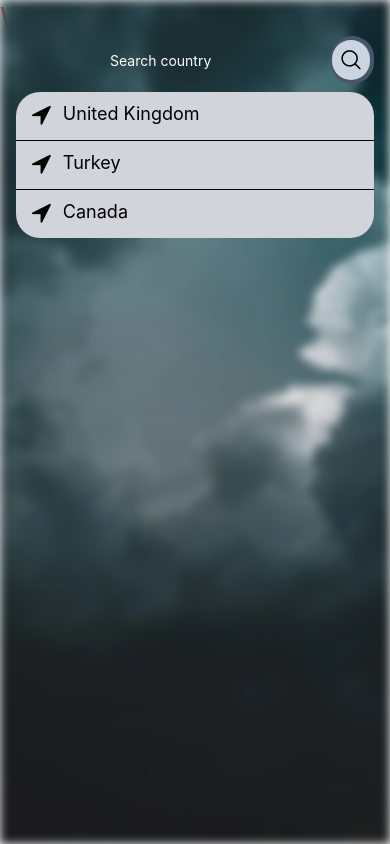
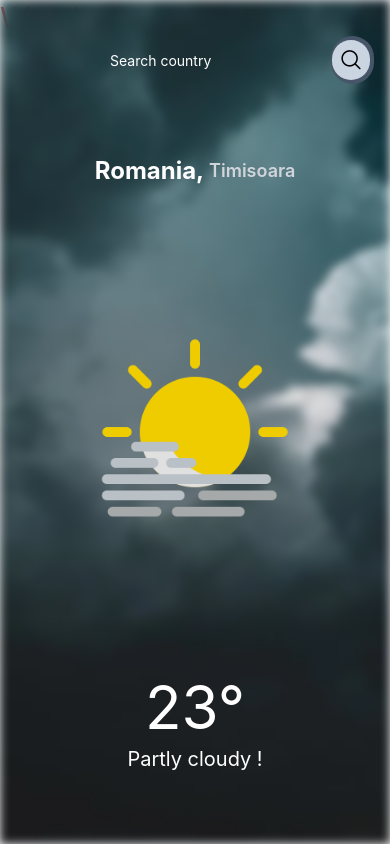
Before and after one commit to Vladimir-Ciuculescu/WeatherWiz, a React Native app: screen /Home in a window 390 px wide. Built offline with nearby package versions, Linux system fonts and the light colour scheme.

Commit message:
Added dummy title location and dummy temperature

```diff
--- a/app.d.ts
+++ b/app.d.ts
@@ -1,2 +1,3 @@
 /// <reference types="nativewind/types" />
 declare module "*.webp";
+declare module "*.png";
--- a/components/SearchBar.tsx
+++ b/components/SearchBar.tsx
@@ -1,11 +1,15 @@
 import { View, TextInput, Pressable, Animated, Easing } from "react-native";
 import { AntDesign } from "@expo/vector-icons";
-import { useEffect, useRef, useState } from "react";
+import React, { useEffect, useRef, useState } from "react";
 
-const SearchBar = () => {
+interface SearchBarProps {
+  toggleInput: () => void;
+  inputVisible: boolean;
+}
+
+const SearchBar: React.FC<SearchBarProps> = ({ toggleInput, inputVisible }) => {
   const [input, setInput] = useState("");
   const width = useRef(new Animated.Value(0)).current;
-  const [inputExpanded, setInputExpanded] = useState(false);
 
   const widthAnim = width.interpolate({
     inputRange: [0, 1],
@@ -14,12 +18,12 @@ const SearchBar = () => {
 
   const toggleSearch = () => {
     Animated.timing(width, {
-      toValue: !inputExpanded ? 1 : 0,
+      toValue: !inputVisible ? 1 : 0,
       duration: 300,
       useNativeDriver: false,
     }).start();
 
-    setInputExpanded((inputExpanded) => !inputExpanded);
+    toggleInput();
   };
 
   const barWidth = { width: widthAnim };
--- a/screens/HomeScreen.tsx
+++ b/screens/HomeScreen.tsx
@@ -5,6 +5,7 @@ import BackgroundImage from "../assets/images/clouds_background.webp";
 import WADismissKeyboard from "../components/common/WADismissKeyboard";
 import SearchBar from "../components/SearchBar";
 import { FontAwesome } from "@expo/vector-icons";
+import FoggySun from "../assets/icons/Foggy_Sun.png";
 
 const HomeScreen = () => {
   const [locations, setLocations] = useState<any[]>([
@@ -12,6 +13,12 @@ const HomeScreen = () => {
     "Turkey",
     "Canada",
   ]);
+
+  const [isInputVisible, setIsInputVisible] = useState<boolean>(false);
+
+  const toggleInput = () => {
+    setIsInputVisible(!isInputVisible);
+  };
 
   return (
     <WADismissKeyboard>
@@ -25,17 +32,43 @@ const HomeScreen = () => {
         />
         <SafeAreaView className="flex flex-1">
           <View className="px-4 items-end h-12">
-            <SearchBar />
-            <View className="w-full bg-gray-300 rounded-3xl top-2 divide-y">
+            <SearchBar
+              toggleInput={toggleInput}
+              inputVisible={isInputVisible}
+            />
+            {isInputVisible && (
+              <View className="w-full bg-gray-300 rounded-3xl top-2 divide-y ">
                 {locations.map((location, index) => (
                   <Pressable
                     key={index}
                     className="mb-1  py-2 px-4 flex-row items-center space-x-3 "
                   >
-                  <FontAwesome name="location-arrow" size={24} color="black" />
+                    <FontAwesome
+                      name="location-arrow"
+                      size={24}
+                      color="black"
+                    />
                     <Text className="text-lg">{location}</Text>
                   </Pressable>
                 ))}
+              </View>
+            )}
+          </View>
+          <View className="-z-50 flex flex-1 justify-around">
+            <View className=" z-0 flex flex-row justify-center items-center">
+              <Text className="text-white text-2xl font-bold">Romania, </Text>
+              <Text className="text-lg font-semibold text-gray-300">
+                Timisoara
+              </Text>
+            </View>
+            <View className="flex-row justify-center">
+              <Image source={FoggySun} className="w-52 h-52" />
+            </View>
+            <View className="space-y-2">
+              <Text className="text-white text-center text-6xl">23&#176;</Text>
+              <Text className="text-white text-center text-xl">
+                Partly cloudy !
+              </Text>
             </View>
           </View>
         </SafeAreaView>
```
Also changed, not shown: assets/icons/Foggy_Sun.png (added). Lines whose indentation alone changed are shown as unchanged.
